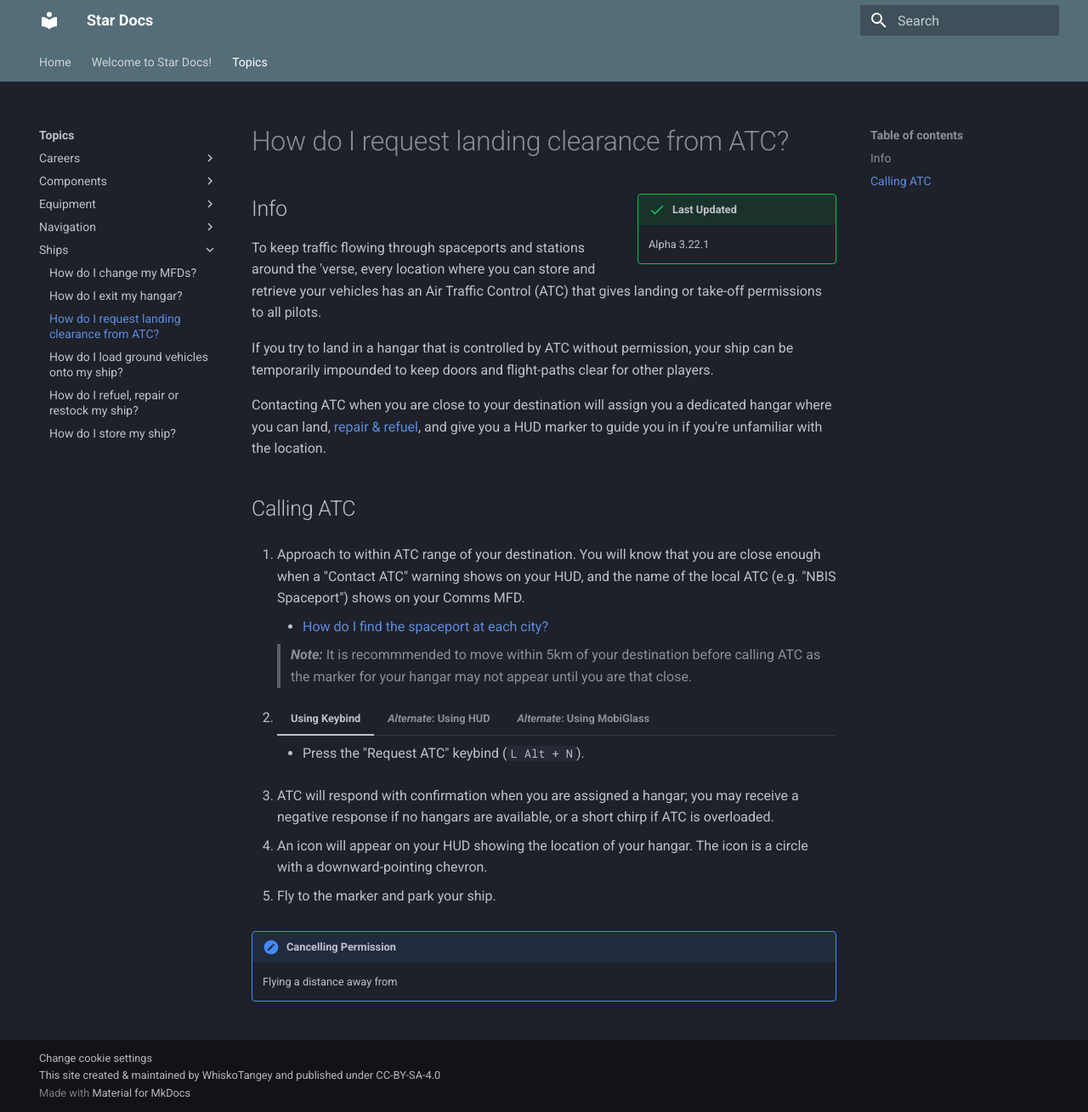
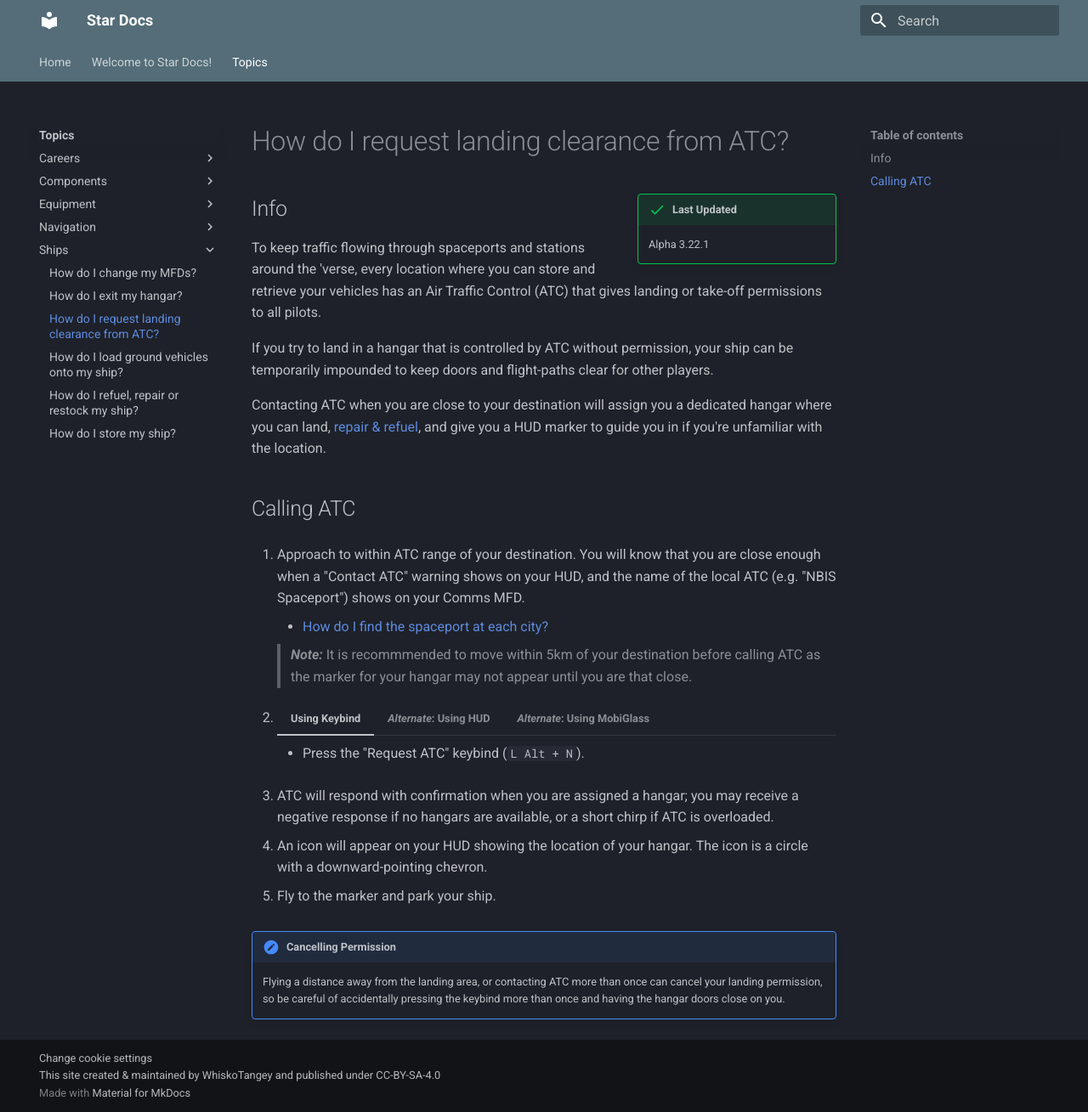
Before and after one commit to Arcodiant/StarDocs, an MkDocs documentation site: the page built from docs/topics/ships/landing-atc.md, in a window 1280 px wide and 1309 px high. Shown: the whole window at 85% size. Built offline with MkDocs 1.6.1 and Material for MkDocs 9.7.7, drawn with Linux system fonts in a browser that asks for light colours.

Commit message:
Fix missing note

```diff
--- a/docs/topics/ships/landing-atc.md
+++ b/docs/topics/ships/landing-atc.md
@@ -52,4 +52,4 @@ Contacting ATC when you are close to your destination will assign you a dedicate
 
 !!! attention "Cancelling Permission"
 
-    Flying a distance away from
+    Flying a distance away from the landing area, or contacting ATC more than once can cancel your landing permission, so be careful of accidentally pressing the keybind more than once and having the hangar doors close on you.
```
